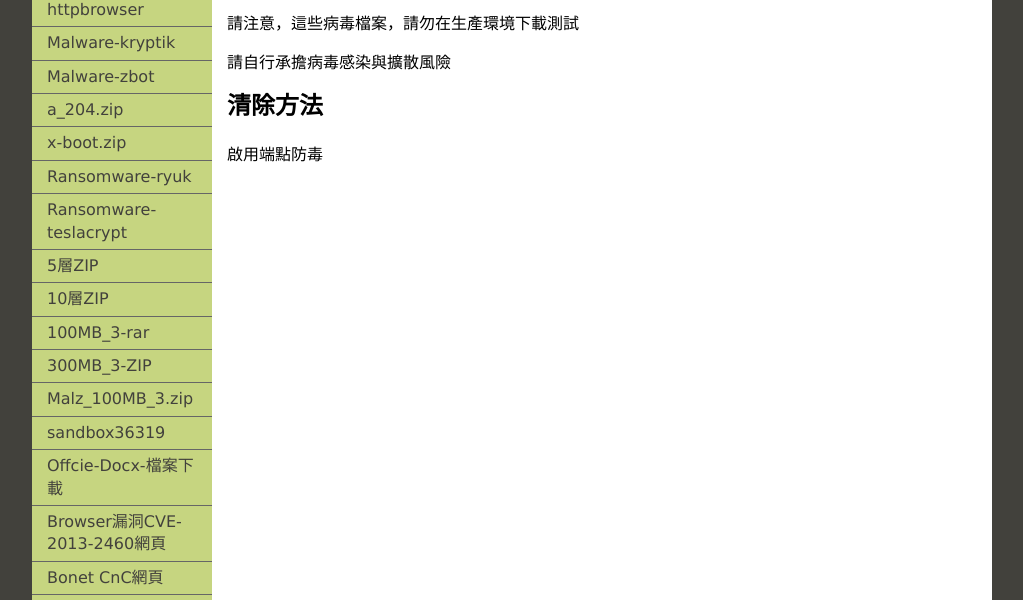
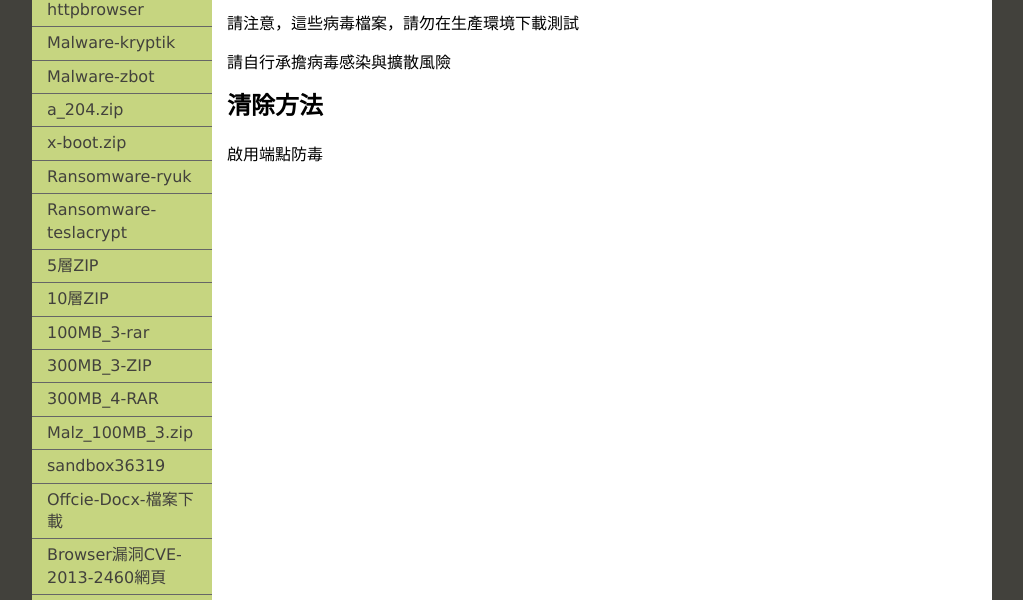
Before and after one commit to pippeng77/pippeng77.github.io, a plain HTML site: page index.html in a window 1280 px wide. Shown: the part 191-791 px from the top of the page, without its empty margins (128-1151 px from the left). Drawn offline with Linux system fonts and the light colour scheme.

Commit message:
300MB rar

```diff
--- a/index.html
+++ b/index.html
@@ -151,6 +151,7 @@ ul.nav a:hover, ul.nav a:active, ul.nav a:focus { /* 這會同時變更滑鼠及
 	  <li><a href="./zip/eicar_10.zip" download="eicar_10.zip">10層ZIP</a></li>
 	  <li><a href="./zip/100MB_malicious_3.rar" download="100MB_malicious_3.rar">100MB_3-rar</a></li>
 	  <li><a href="./zip/pip_300MB_3.zip" download="pip_300MB_3.zip">300MB_3-ZIP</a></li>
+	  <li><a href="./zip/pip_300MB_4.rar" download="pip_300MB_4.rar">300MB_4-RAR</a></li>
 	  <li><a href="./zip/Malz_100MB_3.zip">Malz_100MB_3.zip</a></li>
 	  <li><a href="https://ztna.000webhostapp.com/mw-test/36319.exe">sandbox36319</a></li>
 	  <li><a href="./files-dl/docdl-test.docx">Offcie-Docx-檔案下載</a></li>
```
Also changed, not shown: 5 other files.
